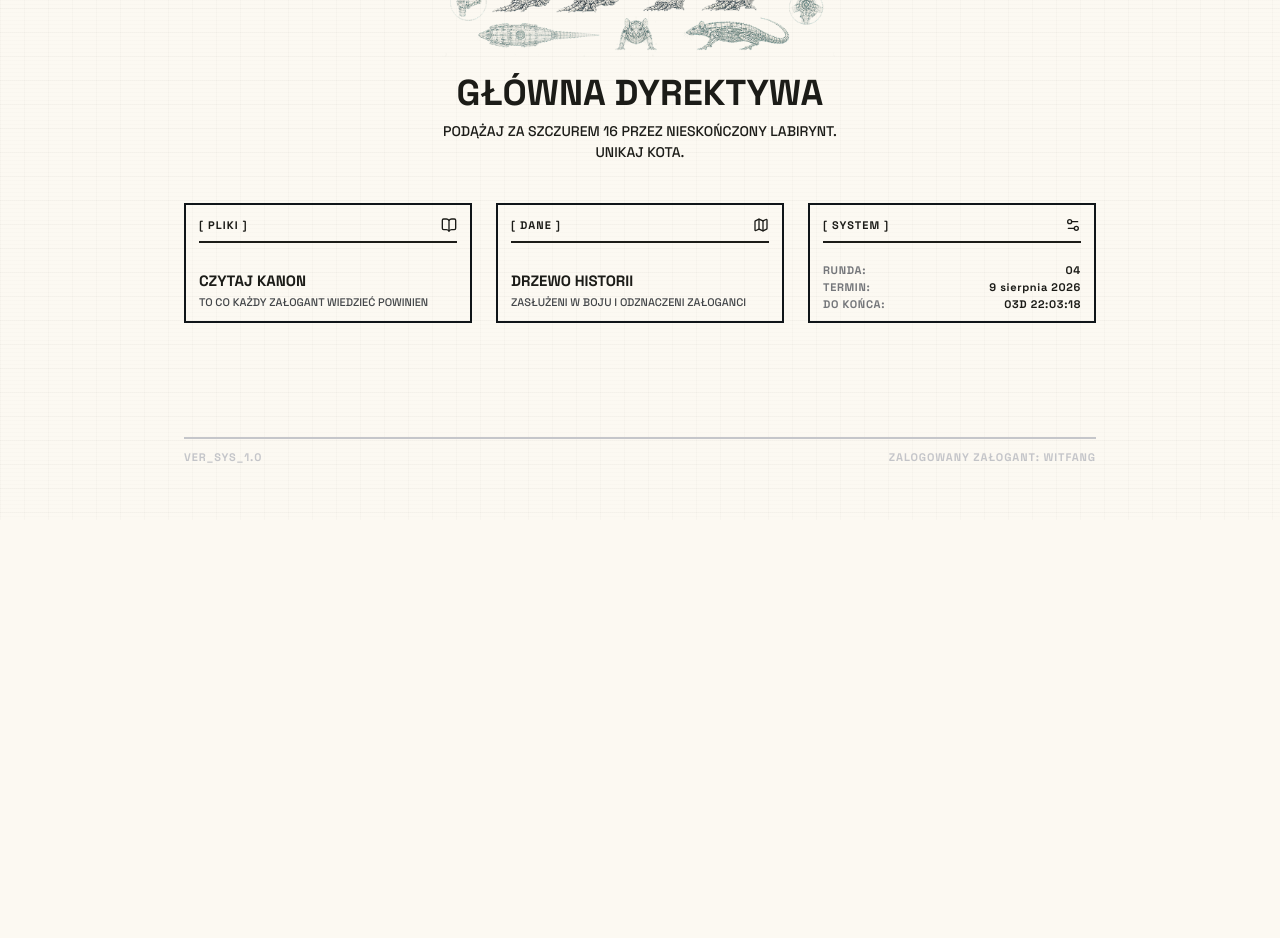
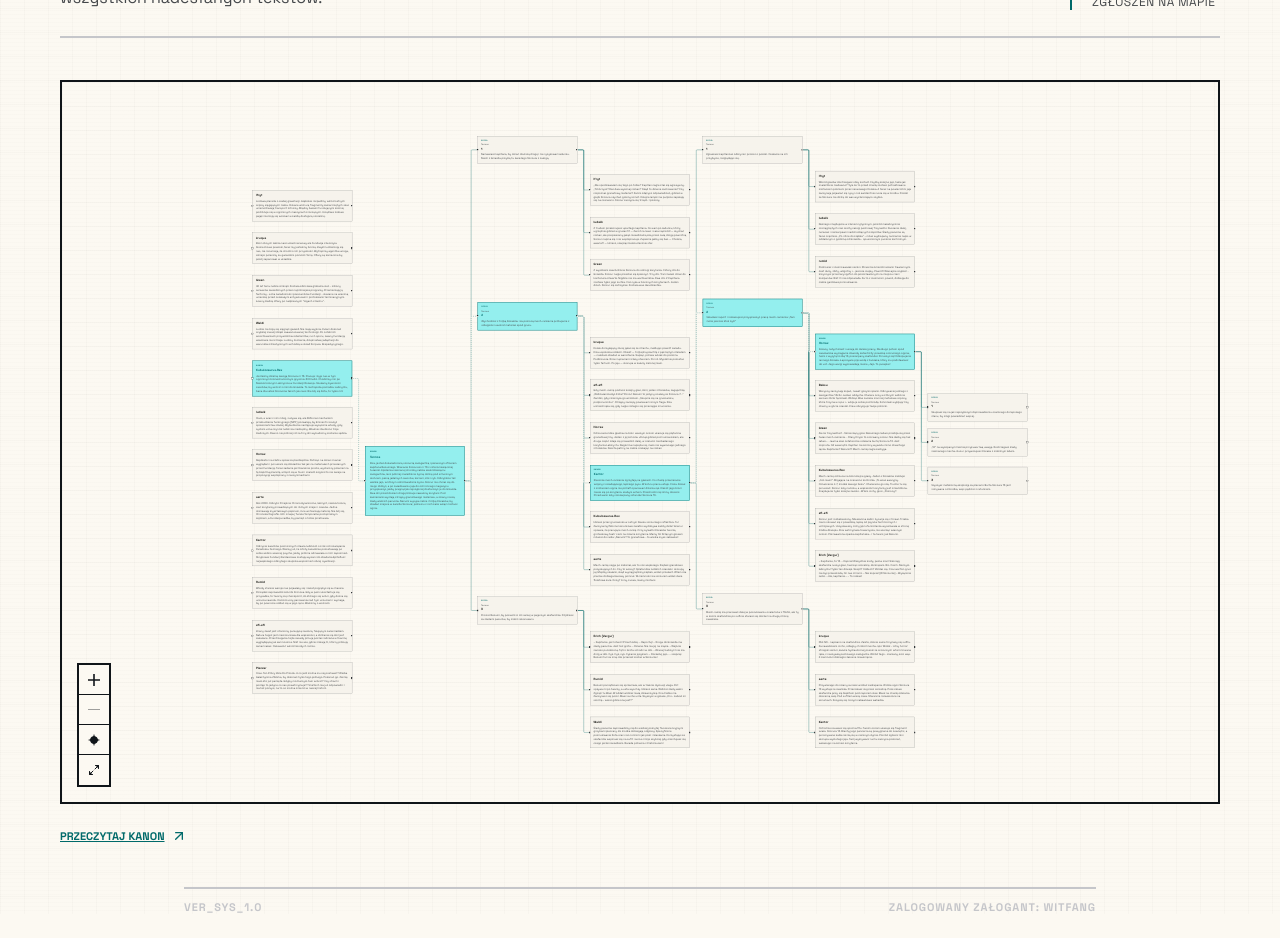
Before and after one commit to Witfang84/GMG-GameBook, a React (Vite) app: page /#/mapa in a window 1280 px wide. Before the commit this address led to /. Shown: the part 280-1218 px from the top of the page. Before the commit the page ends 800 px from the top, so only its background shows below. Built offline with nearby package versions, Linux system fonts and the light colour scheme.

Commit message:
fullscreen-map-update

```diff
--- a/src/App.css
+++ b/src/App.css
@@ -50,11 +50,14 @@
 .map-layout { display: grid; grid-template-columns: minmax(0, 1fr); gap: 24px; }
 .map-canvas-shell { min-width: 0; overflow: hidden; border: 2px solid var(--primary); background: var(--surface-container-low, #f6f3ec); }
 .map-canvas { height: 720px; background-color: var(--surface); background-image: linear-gradient(rgba(68, 71, 74, .025) 1px, transparent 1px), linear-gradient(90deg, rgba(68, 71, 74, .025) 1px, transparent 1px), repeating-linear-gradient(0deg, transparent 0, transparent 3px, rgba(28, 28, 24, .025) 4px); background-size: 24px 24px, 24px 24px, auto; }
+.map-canvas:fullscreen { height: 100dvh; border: 0; }
+.map-canvas:fullscreen .react-flow { height: 100%; }
 .map-canvas .react-flow { font-family: 'Space Grotesk', sans-serif; }
 .map-canvas .react-flow__controls { overflow: hidden; box-shadow: none; border: 2px solid var(--primary); border-radius: 0; }
 .map-canvas .react-flow__controls-button { width: 30px; height: 30px; border-bottom: 1px solid var(--primary); border-color: var(--primary); background: var(--surface); color: var(--primary); fill: currentColor; }
 .map-canvas .react-flow__controls-button:last-child { border-bottom: 0; }
 .map-canvas .react-flow__controls-button:hover { background: var(--primary); color: var(--surface); }
+.map-canvas .map-fullscreen-control svg { width: 16px; height: 16px; }
 .map-canvas .react-flow__handle { width: 7px; height: 7px; border: 1px solid var(--primary); border-radius: 0; background: var(--surface); }
 .map-canvas .react-flow__edge-path { stroke: var(--secondary); stroke-width: 1.5; }
 .map-canvas .react-flow__edge.animated .canonical-edge-mask { stroke: var(--surface) !important; stroke-width: 5px !important; stroke-dasharray: none !important; animation: none !important; pointer-events: none; }
--- a/src/components/MapPage.tsx
+++ b/src/components/MapPage.tsx
@@ -6,10 +6,12 @@
   Handle,
   Position,
   ReactFlow,
+  useReactFlow,
   type EdgeProps,
   type NodeProps,
 } from '@xyflow/react'
-import { ArrowUpRight } from 'lucide-react'
+import { ArrowUpRight, LocateFixed, Maximize2, Minimize2 } from 'lucide-react'
+import { useEffect, useRef, useState } from 'react'
 import { Link } from 'react-router-dom'
 import { createStoryGraph, type StoryNode, type StoryNodeData } from '../domain/storyGraph'
 import { story } from '../domain/story'
@@ -110,7 +112,71 @@
 const nodeTypes = { story: StoryNodeCard }
 const edgeTypes = { canonical: CanonicalEdge }
 
+type InitialViewport = { x: number; y: number; zoom: number }
+
+function MapControls({
+  initialViewportRef,
+  isFullscreen,
+  toggleFullscreen,
+}: {
+  initialViewportRef: React.MutableRefObject<InitialViewport | null>
+  isFullscreen: boolean
+  toggleFullscreen: () => void
+}) {
+  const { setViewport } = useReactFlow()
+
+  return (
+    <Controls showInteractive={false} showFitView={false}>
+      <button
+        type="button"
+        className="react-flow__controls-button map-reset-control"
+        title="Przywróć widok początkowy"
+        aria-label="Przywróć widok początkowy"
+        onClick={() => {
+          if (initialViewportRef.current) void setViewport(initialViewportRef.current)
+        }}
+      >
+        <LocateFixed size={16} aria-hidden="true" />
+      </button>
+      <button
+        type="button"
+        className="react-flow__controls-button map-fullscreen-control"
+        title={isFullscreen ? 'Wyjdź z pełnego ekranu' : 'Pełny ekran'}
+        aria-label={isFullscreen ? 'Wyjdź z pełnego ekranu' : 'Pełny ekran'}
+        aria-pressed={isFullscreen}
+        onClick={toggleFullscreen}
+      >
+        {isFullscreen ? <Minimize2 size={16} aria-hidden="true" /> : <Maximize2 size={16} aria-hidden="true" />}
+      </button>
+    </Controls>
+  )
+}
+
 export function MapPage() {
+  const mapCanvasRef = useRef<HTMLDivElement>(null)
+  const initialViewportRef = useRef<InitialViewport | null>(null)
+  const [isFullscreen, setIsFullscreen] = useState(false)
+
+  useEffect(() => {
+    const handleFullscreenChange = () => {
+      setIsFullscreen(document.fullscreenElement === mapCanvasRef.current)
+    }
+
+    document.addEventListener('fullscreenchange', handleFullscreenChange)
+    return () => document.removeEventListener('fullscreenchange', handleFullscreenChange)
+  }, [])
+
+  const toggleFullscreen = async () => {
+    if (!mapCanvasRef.current) return
+
+    if (document.fullscreenElement === mapCanvasRef.current) {
+      await document.exitFullscreen()
+      return
+    }
+
+    await mapCanvasRef.current.requestFullscreen()
+  }
+
   return (
     <section className="map-page">
       <header className="map-header">
@@ -127,7 +193,7 @@
 
       <div className="map-layout">
         <div className="map-canvas-shell">
-          <div className="map-canvas" aria-label="Interaktywna mapa zgłoszeń">
+          <div ref={mapCanvasRef} className="map-canvas" aria-label="Interaktywna mapa zgłoszeń">
             <ReactFlow
               nodes={graph.nodes}
               edges={graph.edges}
@@ -138,10 +204,17 @@
               nodesConnectable={false}
               nodesDraggable
               elementsSelectable
+              onInit={(instance) => {
+                initialViewportRef.current = instance.getViewport()
+              }}
               proOptions={{ hideAttribution: true }}
             >
               <Background color="#cfc2ad" gap={24} size={1} />
-              <Controls showInteractive={false} />
+              <MapControls
+                initialViewportRef={initialViewportRef}
+                isFullscreen={isFullscreen}
+                toggleFullscreen={() => void toggleFullscreen()}
+              />
             </ReactFlow>
           </div>
         </div>
```
